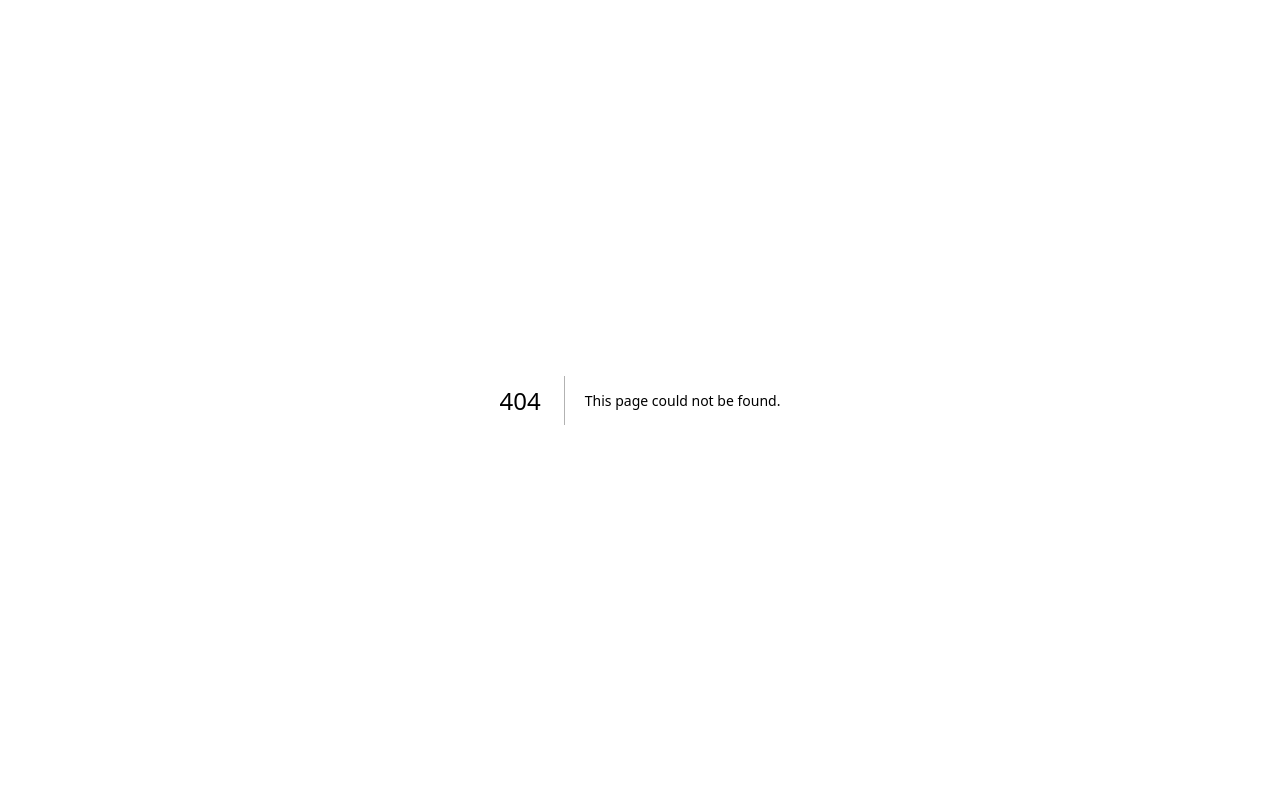
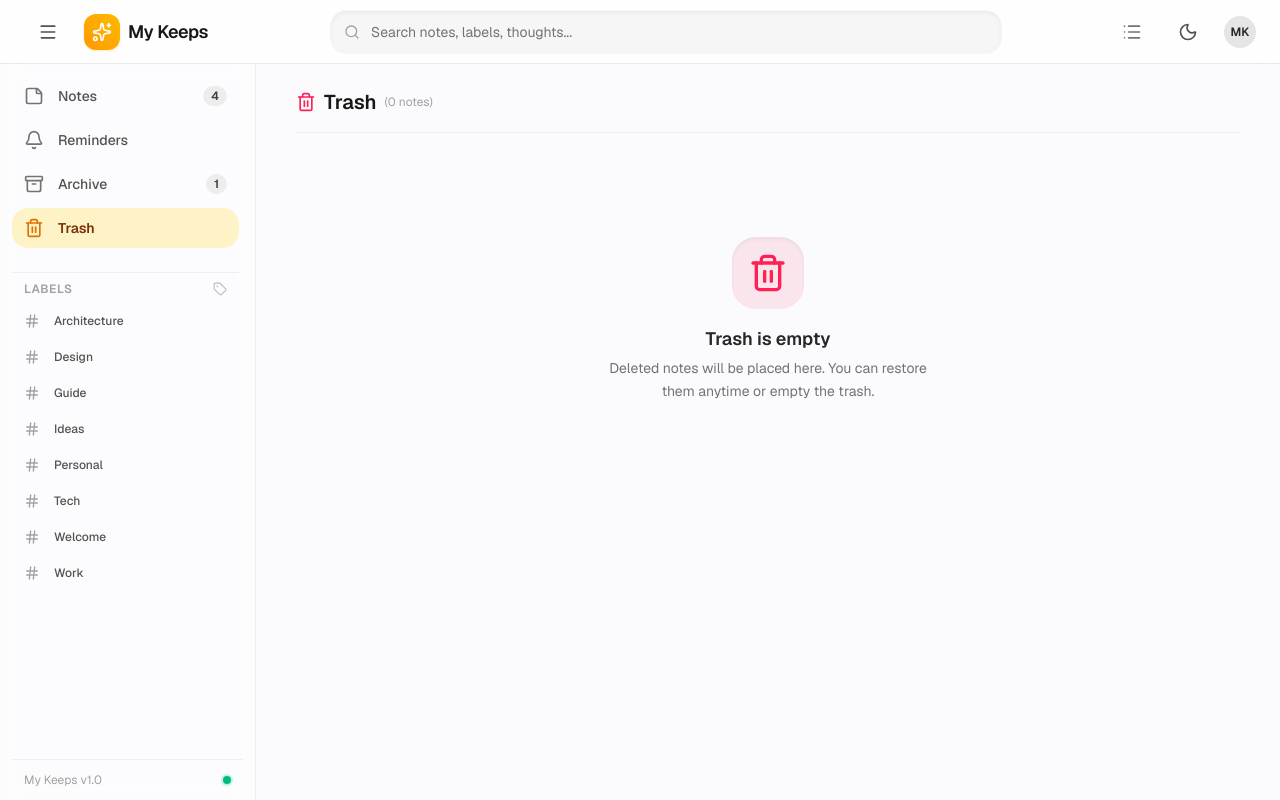
Before and after one commit to Asmual/My-Keeps, a Next.js app: page /trash in a window 1280 px wide. Before the commit this address had no page. Built offline with nearby package versions, Linux system fonts and the light colour scheme.

Commit message:
feat(pages): implement notes, archive, trash, and reminders views

```diff
--- /dev/null
+++ b/src/app/(dashboard)/archive/page.tsx
@@ -0,0 +1,26 @@
+'use client';
+
+import React from 'react';
+import { useNotes } from '@/hooks/useNotes';
+import { NoteGrid } from '@/components/notes/NoteGrid';
+import { Archive } from 'lucide-react';
+
+export default function ArchivePage() {
+  const { notes } = useNotes();
+
+  // Archived notes that are not trashed
+  const archivedNotes = notes.filter((n) => n.isArchived && !n.isTrashed);
+
+  return (
+    <div className="max-w-7xl mx-auto">
+      <div className="flex items-center gap-2 mb-6">
+        <Archive className="w-5 h-5 text-neutral-500 dark:text-neutral-400" />
+        <h1 className="text-xl font-semibold text-neutral-900 dark:text-neutral-100">
+          Archive
+        </h1>
+      </div>
+
+      <NoteGrid notes={archivedNotes} emptyType="archive" />
+    </div>
+  );
+}
--- /dev/null
+++ b/src/app/(dashboard)/page.tsx
@@ -0,0 +1,25 @@
+'use client';
+
+import React from 'react';
+import { useNotes } from '@/hooks/useNotes';
+import { CreateNoteBar } from '@/components/notes/CreateNoteBar';
+import { NoteGrid } from '@/components/notes/NoteGrid';
+
+export default function NotesPage() {
+  const { notes } = useNotes();
+
+  // Active notes are neither archived nor trashed
+  const activeNotes = notes.filter((n) => !n.isArchived && !n.isTrashed);
+
+  return (
+    <div className="max-w-7xl mx-auto flex flex-col items-center">
+      {/* Google Keep-inspired Create Note Box */}
+      <CreateNoteBar />
+
+      {/* Responsive Notes Grid */}
+      <div className="w-full mt-4">
+        <NoteGrid notes={activeNotes} emptyType="notes" />
+      </div>
+    </div>
+  );
+}
--- /dev/null
+++ b/src/app/(dashboard)/reminders/page.tsx
@@ -0,0 +1,27 @@
+'use client';
+
+import React from 'react';
+import { useNotes } from '@/hooks/useNotes';
+import { NoteGrid } from '@/components/notes/NoteGrid';
+import { Bell } from 'lucide-react';
+
+export default function RemindersPage() {
+  const { notes } = useNotes();
+
+  const reminderNotes = notes.filter(
+    (n) => !n.isTrashed && !n.isArchived && Boolean(n.reminder)
+  );
+
+  return (
+    <div className="max-w-7xl mx-auto">
+      <div className="flex items-center gap-2 mb-6">
+        <Bell className="w-5 h-5 text-purple-500" />
+        <h1 className="text-xl font-semibold text-neutral-900 dark:text-neutral-100">
+          Reminders
+        </h1>
+      </div>
+
+      <NoteGrid notes={reminderNotes} emptyType="reminders" />
+    </div>
+  );
+}
--- /dev/null
+++ b/src/app/(dashboard)/trash/page.tsx
@@ -0,0 +1,42 @@
+'use client';
+
+import React from 'react';
+import { useNotes } from '@/hooks/useNotes';
+import { NoteGrid } from '@/components/notes/NoteGrid';
+import { Trash2 } from 'lucide-react';
+import { Button } from '@/components/ui/Button';
+
+export default function TrashPage() {
+  const { notes, emptyTrash } = useNotes();
+
+  const trashedNotes = notes.filter((n) => n.isTrashed);
+
+  return (
+    <div className="max-w-7xl mx-auto">
+      <div className="flex flex-col sm:flex-row sm:items-center justify-between gap-4 mb-6 pb-4 border-b border-neutral-200/60 dark:border-neutral-800/60">
+        <div className="flex items-center gap-2">
+          <Trash2 className="w-5 h-5 text-rose-500" />
+          <h1 className="text-xl font-semibold text-neutral-900 dark:text-neutral-100">
+            Trash
+          </h1>
+          <span className="text-xs text-neutral-400 dark:text-neutral-500">
+            ({trashedNotes.length} notes)
+          </span>
+        </div>
+
+        {trashedNotes.length > 0 && (
+          <Button
+            variant="danger"
+            size="sm"
+            onClick={emptyTrash}
+            className="self-start sm:self-auto"
+          >
+            Empty Trash Now
+          </Button>
+        )}
+      </div>
+
+      <NoteGrid notes={trashedNotes} isTrashView={true} emptyType="trash" />
+    </div>
+  );
+}
--- a/src/app/page.tsx
+++ /dev/null
@@ -1,69 +0,0 @@
-import Image from "next/image";
-
-export default function Home() {
-  return (
-    <div className="flex flex-col flex-1 items-center justify-center bg-zinc-50 font-sans dark:bg-black">
-      <main className="flex flex-1 w-full max-w-3xl flex-col items-center justify-between py-32 px-16 bg-white dark:bg-black sm:items-start">
-        <Image
-          className="dark:invert h-5 w-[100px]"
-          src="/next.svg"
-          alt="Next.js logo"
-          width={100}
-          height={20}
-          priority
-        />
-        <div className="flex flex-col items-center gap-6 text-center sm:items-start sm:text-left">
-          <h1 className="max-w-xs text-3xl font-semibold leading-10 tracking-tight text-black dark:text-zinc-50">
-            To get started, edit the{" "}
-            <code className="rounded bg-black/[.06] px-1.5 py-0.5 font-mono text-[0.9em] dark:bg-white/[.08]">
-              page.tsx
-            </code>{" "}
-            file.
-          </h1>
-          <p className="max-w-md text-lg leading-8 text-zinc-600 dark:text-zinc-400">
-            Looking for a starting point or more instructions? Head over to{" "}
-            <a
-              href="https://vercel.com/templates?framework=next.js&utm_source=create-next-app&utm_medium=appdir-template-tw&utm_campaign=create-next-app"
-              className="font-medium text-zinc-950 dark:text-zinc-50"
-            >
-              Templates
-            </a>{" "}
-            or the{" "}
-            <a
-              href="https://nextjs.org/learn?utm_source=create-next-app&utm_medium=appdir-template-tw&utm_campaign=create-next-app"
-              className="font-medium text-zinc-950 dark:text-zinc-50"
-            >
-              Learning
-            </a>{" "}
-            center.
-          </p>
-        </div>
-        <div className="flex flex-col gap-4 text-base font-medium sm:flex-row">
-          <a
-            className="flex h-12 w-full items-center justify-center gap-2 rounded-full bg-foreground px-5 text-background transition-colors hover:bg-[#383838] dark:hover:bg-[#ccc] md:w-[158px]"
-            href="https://vercel.com/new?utm_source=create-next-app&utm_medium=appdir-template-tw&utm_campaign=create-next-app"
-            target="_blank"
-            rel="noopener noreferrer"
-          >
-            <Image
-              className="dark:invert h-[14px] w-4"
-              src="/vercel.svg"
-              alt="Vercel logomark"
-              width={16}
-              height={14}
-            />
-            Deploy Now
-          </a>
-          <a
-            className="flex h-12 w-full items-center justify-center rounded-full border border-solid border-black/[.08] px-5 transition-colors hover:border-transparent hover:bg-black/[.04] dark:border-white/[.145] dark:hover:bg-[#1a1a1a] md:w-[158px]"
-            href="https://nextjs.org/docs?utm_source=create-next-app&utm_medium=appdir-template-tw&utm_campaign=create-next-app"
-            target="_blank"
-            rel="noopener noreferrer"
-          >
-            Documentation
-          </a>
-        </div>
-      </main>
-    </div>
-  );
-}
```
